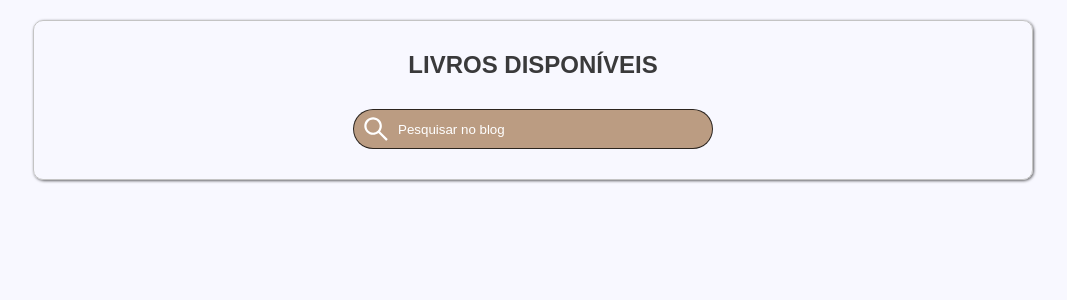
After one commit to paolaguedes/biblioteca-usberti, a PHP site: page /pages/listaLivros.html in a window 1280 px wide. The commit adds this page. Shown: the top 300 px of the page, without its empty margins (107-1174 px from the left). Run offline with PHP 8.4, Linux system fonts and the light colour scheme.

Commit message:
pagList- incompleta

```diff
--- /dev/null
+++ b/pages/listaLivros.html
@@ -0,0 +1,31 @@
+<!DOCTYPE html>
+<html lang="pt-br">
+<head>
+    <meta charset="UTF-8">
+    <meta http-equiv="X-UA-Compatible" content="IE=edge">
+    <meta name="viewport" content="width=device-width, initial-scale=1.0">
+    <title>Lista de Livros :: Biblioteca</title>
+    <link rel="stylesheet" href="../styles/listaLivros.css">
+</head>
+<body>
+    <main>
+    <section class="container-list">
+        <header class="container-list-header">
+        <div class="titulo">
+            <h1>Livros disponíveis</h1>
+        </div>
+            <form action="" method="">
+                <fieldset class="campo-pesquisar">
+                    <img src="../img/lupa.svg" alt="lupa de pesquisa">
+                    <input type="sumit" for="pesquisar" name="pesquisar" placeholder="Pesquisar no blog">
+                </fieldset>
+            </form>
+        </header>
+        <main>
+
+        </main>
+    </section>
+
+    </main>
+</body>
+</html>
--- /dev/null
+++ b/styles/listaLivros.css
@@ -0,0 +1,70 @@
+* {
+    margin: 0;
+    padding: 0;
+    box-sizing: border-box;
+    border: 0;
+    font-family: 'Poppins', sans-serif;
+}
+
+body {
+    overflow: hidden;
+    background-color: #F8F8FF;
+}
+
+.container-list {
+    border: 1px solid #C4C4C4;
+    margin: 20px auto;
+    border-radius: 10px;
+    box-shadow: 1px 1px 3px rgb(0, 0, 0,0.6);
+    max-width: 1000px;
+    width: 100%;
+    padding: 30px;
+}
+
+.container-list .container-list-header {
+    display: flex;
+    flex-direction: column;
+    align-items: center;
+}
+
+.container-list .container-list-header .titulo {
+    padding-bottom: 30px;
+    text-transform: uppercase;
+    color:rgba(0, 0, 0,0.77);
+}
+
+.container-list .container-list-header form {
+    max-width: 900px;
+    width: 100%;
+}
+
+.container-list .container-list-header form .campo-pesquisar {
+    border: 1px solid rgba(0, 0, 0,0.77);
+    border-radius: 20px;
+    max-width: 40%;
+    height: 40px;
+    display: flex;
+    align-items: center;
+    background-color: rgba(161, 118, 78,0.7);
+    margin: 0 auto;
+}
+
+
+.container-list .container-list-header form .campo-pesquisar img {
+    margin-left: 10px;
+}
+
+.container-list .container-list-header form .campo-pesquisar input {
+    background-color: transparent;
+    height: 40px;
+    padding-left: 10px;
+}
+
+.container-list .container-list-header form .campo-pesquisar input:focus {
+    border:0;
+    outline: 0;
+}
+
+.container-list .container-list-header form .campo-pesquisar input::placeholder {
+    color: white;
+}
```
Also changed, not shown: pages/cadastro.php (+15 -7 lines), pages/confirme.html (deleted, +0 -14 lines), connection.php (line endings or trailing spaces), img/lupa.svg (added).
